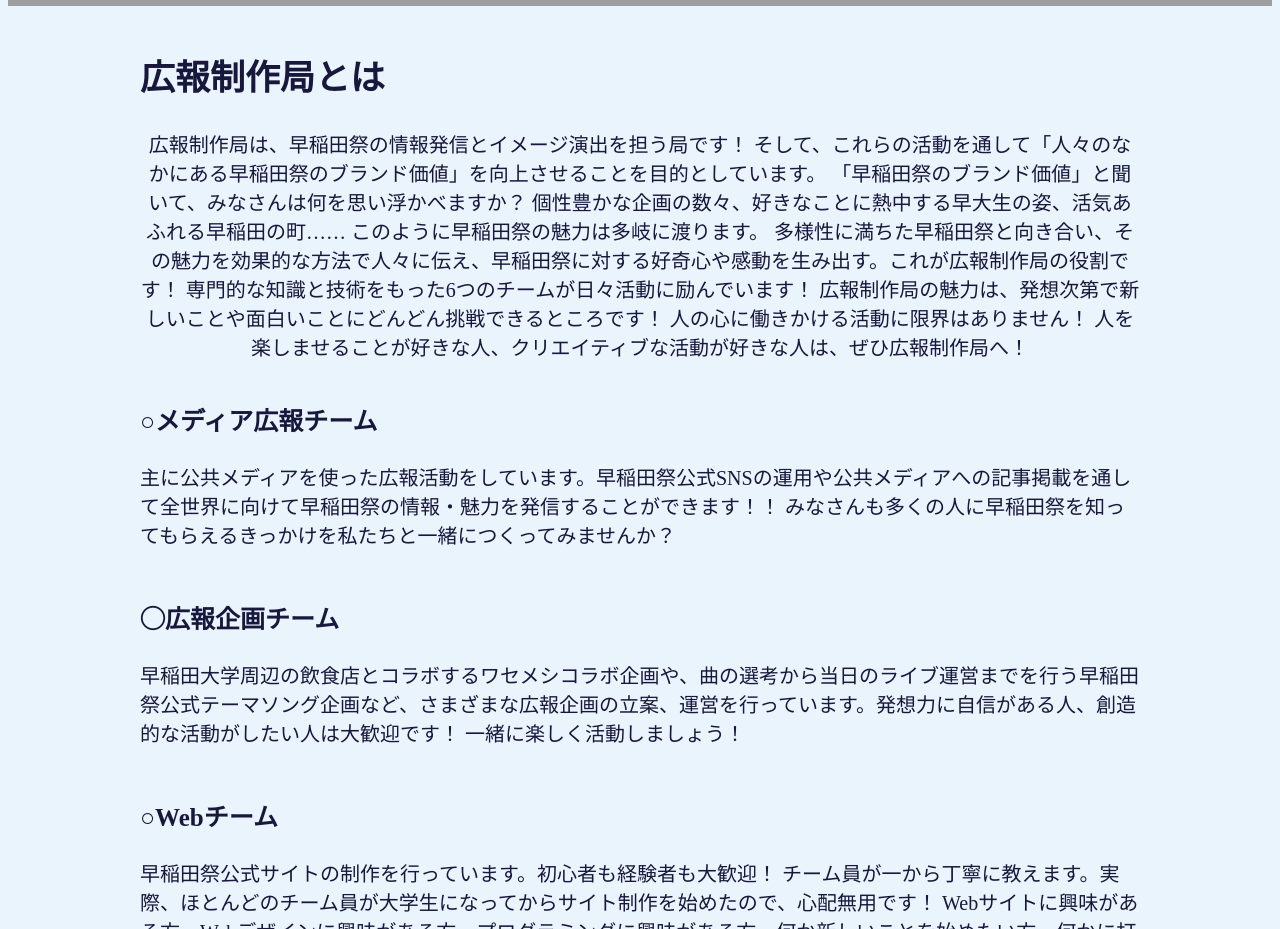
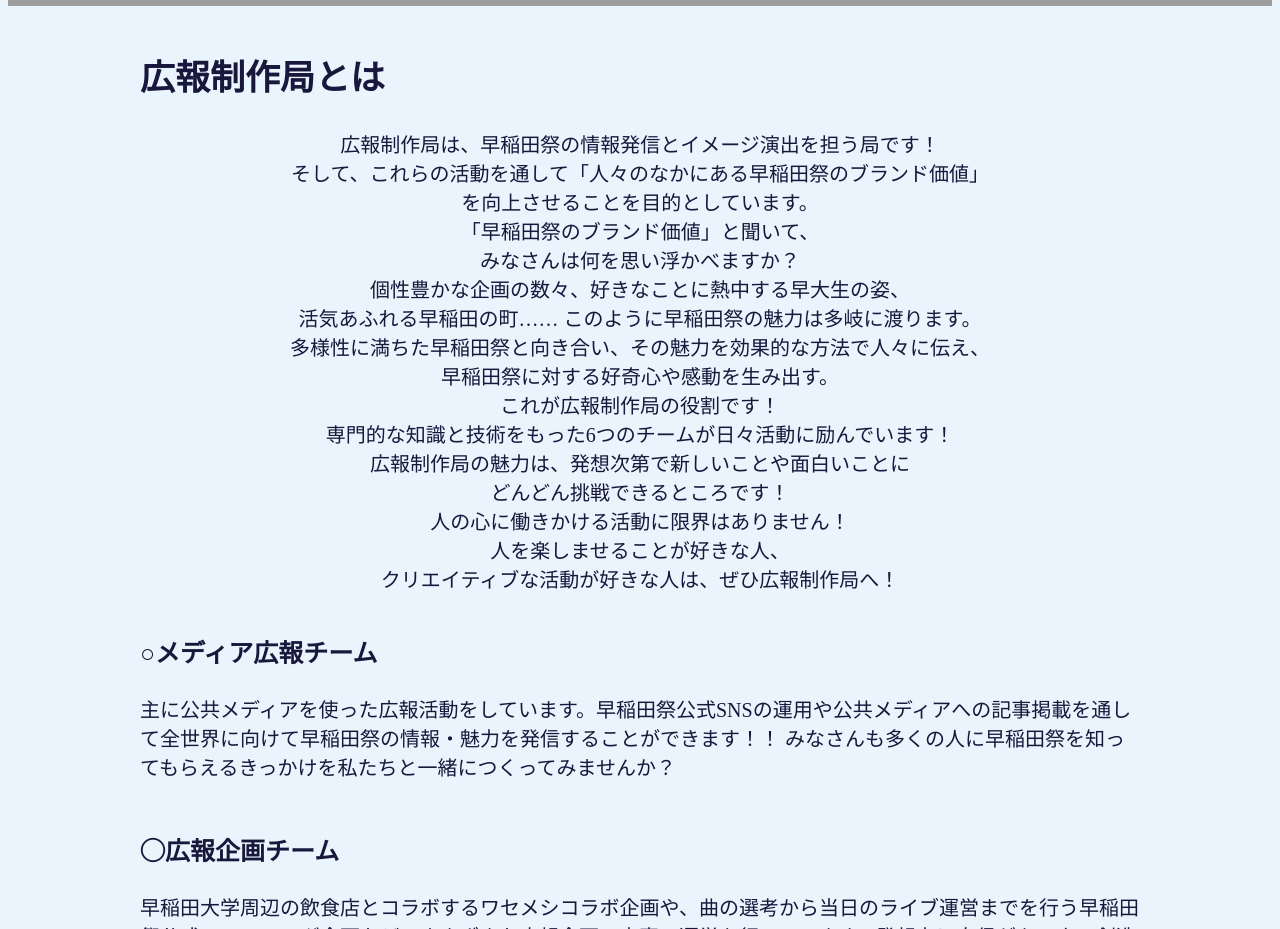
Before and after one commit to wasedasai2021shinkan/PAC, a plain HTML site: page index.html in a window 1280 px wide. Shown: the part 1000-1929 px from the top of the page. Drawn offline with Linux system fonts and the light colour scheme; grey boxes are pictures that could not be loaded.

Commit message:
Update index.html

```diff
--- a/index.html
+++ b/index.html
@@ -221,15 +221,22 @@
 
           <h2>広報制作局とは</h2>
         <p class="setsumei">
-          広報制作局は、早稲田祭の情報発信とイメージ演出を担う局です！
-          そして、これらの活動を通して「人々のなかにある早稲田祭のブランド価値」を向上させることを目的としています。
-          「早稲田祭のブランド価値」と聞いて、みなさんは何を思い浮かべますか？
-          個性豊かな企画の数々、好きなことに熱中する早大生の姿、活気あふれる早稲田の町…… このように早稲田祭の魅力は多岐に渡ります。
-          多様性に満ちた早稲田祭と向き合い、その魅力を効果的な方法で人々に伝え、早稲田祭に対する好奇心や感動を生み出す。これが広報制作局の役割です！
-          専門的な知識と技術をもった6つのチームが日々活動に励んでいます！
-          広報制作局の魅力は、発想次第で新しいことや面白いことにどんどん挑戦できるところです！
-          人の心に働きかける活動に限界はありません！
-          人を楽しませることが好きな人、クリエイティブな活動が好きな人は、ぜひ広報制作局へ！
+          広報制作局は、早稲田祭の情報発信とイメージ演出を担う局です！ </br>
+          そして、これらの活動を通して「人々のなかにある早稲田祭のブランド価値」</br>
+          を向上させることを目的としています。</br>
+          「早稲田祭のブランド価値」と聞いて、</br>
+          みなさんは何を思い浮かべますか？ </br>
+          個性豊かな企画の数々、好きなことに熱中する早大生の姿、</br>
+          活気あふれる早稲田の町…… このように早稲田祭の魅力は多岐に渡ります。</br>
+          多様性に満ちた早稲田祭と向き合い、その魅力を効果的な方法で人々に伝え、</br>
+          早稲田祭に対する好奇心や感動を生み出す。</br>
+          これが広報制作局の役割です！ </br>
+          専門的な知識と技術をもった6つのチームが日々活動に励んでいます！</br>
+          広報制作局の魅力は、発想次第で新しいことや面白いことに</br>
+          どんどん挑戦できるところです！</br>
+          人の心に働きかける活動に限界はありません！</br>
+          人を楽しませることが好きな人、</br>
+          クリエイティブな活動が好きな人は、ぜひ広報制作局へ！
 
         </p>
 
```
